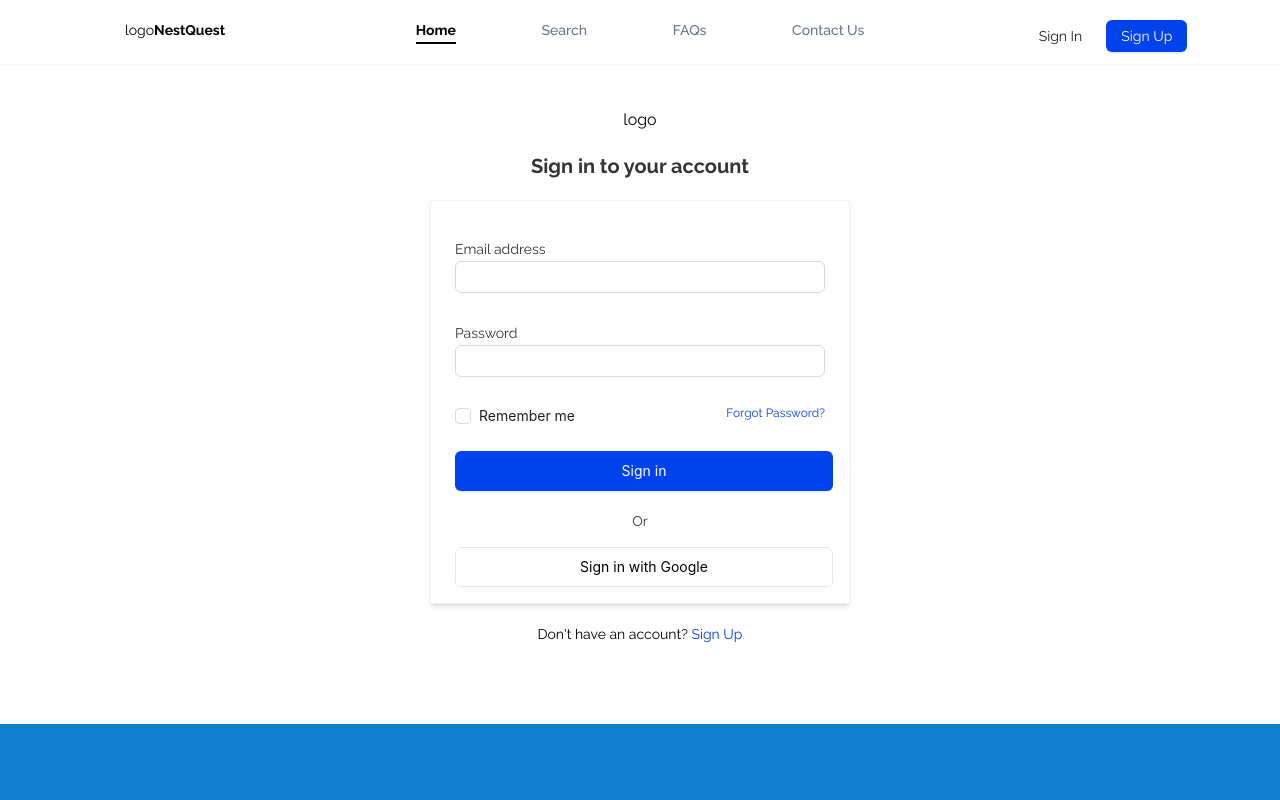
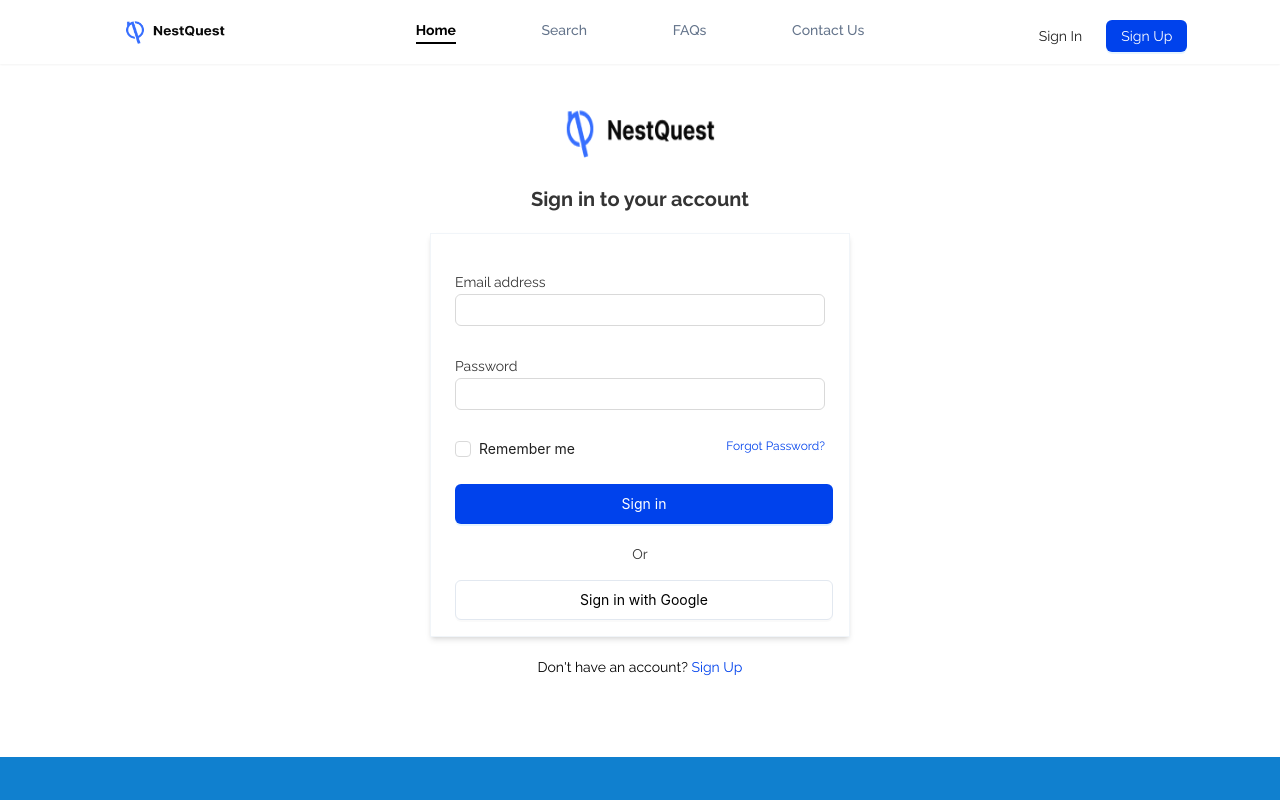
Before and after one commit to Osikoya17/NestQuestv2, a Next.js app: page /login in a window 1280 px wide. Shown: the top 800 px of the page. Built offline with nearby package versions, Linux system fonts and the light colour scheme.

Commit message:
Added the logo

```diff
--- a/src/app/layout.jsx
+++ b/src/app/layout.jsx
@@ -12,7 +12,14 @@ export default function RootLayout({ children }) {
     <html lang="en">
       <body style={raleway.style} >
         <nav className='flex flex-row justify-between bg-white z-50 shadow-sm w-full h-16 p-5 sticky top-0'>
-          <div className="basis-1/4 flex justify-center text-sm"><h1>logo<b>NestQuest</b></h1></div>
+          <div className="basis-1/4 flex justify-center text-sm">
+            <Image
+            src={'/logo.png'}
+            alt=''
+            width={100}
+            height={100}
+            />
+          </div>
           <div className=" hidden basis-1/2 md:flex font-medium  justify-evenly text-slate-500" >
             <h6 className='text-sm font-bold border-b-2 border-black text-black cursor-pointer '>Home</h6>
             <h6 className='text-sm cursor-pointer'>Search</h6>
--- a/src/app/login/page.jsx
+++ b/src/app/login/page.jsx
@@ -1,6 +1,7 @@
 /* eslint-disable react/no-unescaped-entities */
 import {Button,Input,Checkbox} from 'antd'
 import {Raleway} from 'next/font/google'
+import Image from 'next/legacy/image'
 // import GoogleIcon from '@mui/icons-material/Google';
 // import {GoogleOutlined} from '@ant-design/icons';
 const raleway = Raleway({subsets:['latin']})
@@ -10,7 +11,14 @@ export default function login() {
     // Main Body
     <main style={raleway.style} className="flex items-center mb-10 justify-center p-10 lg:pt-10 flex-col">
         {/* LOGO */}
-        <h6 className="mt-6 lg:mt-1">logo</h6>
+        <h6 className="mt-6 lg:mt-1">
+        <Image
+            src={'/logo.png'}
+            alt=''
+            width={150}
+            height={50}
+            />
+        </h6>
         <h4 className="lg:mt-5 text-xl font-bold text-[#343434]">Sign in to your account</h4>
         {/* FORM Section */}
         <section className=" w-full mt-10  lg:mt-5 flex flex-col shadow-md p-4 lg:w-[35%] border border-slate-100">
--- a/src/app/signup/page.jsx
+++ b/src/app/signup/page.jsx
@@ -1,14 +1,22 @@
 import { Button,Checkbox, Input} from 'antd';
 import {Raleway} from 'next/font/google'
+import Image from 'next/legacy/image'
 
 const raleway = Raleway({subsets:['latin']})
 
 export default function signup() {
     return (
       // Main Body
-      <main style={raleway.style} className="flex items-center mb-10 pt-5 p-5 lg:p-0  flex-col">
+      <main style={raleway.style} className="flex items-center mb-10 p-10 lg:pt-10 flex-col">
         {/* Logo */}
-        <h6 className="mt-6 lg:mt-5">logo</h6>
+        <h6 className="mt-6 lg:mt-1">
+        <Image
+            src={'/logo.png'}
+            alt=''
+            width={150}
+            height={50}
+            />
+        </h6>
         <h4 className="mt-2 text-xl font-bold text-[#343434]">Create an account </h4>
         {/* FORM Section */}
         <section className="w-full  mt-5 flex flex-col shadow-lg p-4 lg:w-[35%] border border-slate-100">
```
Also changed, not shown: public/logo.png (added).
